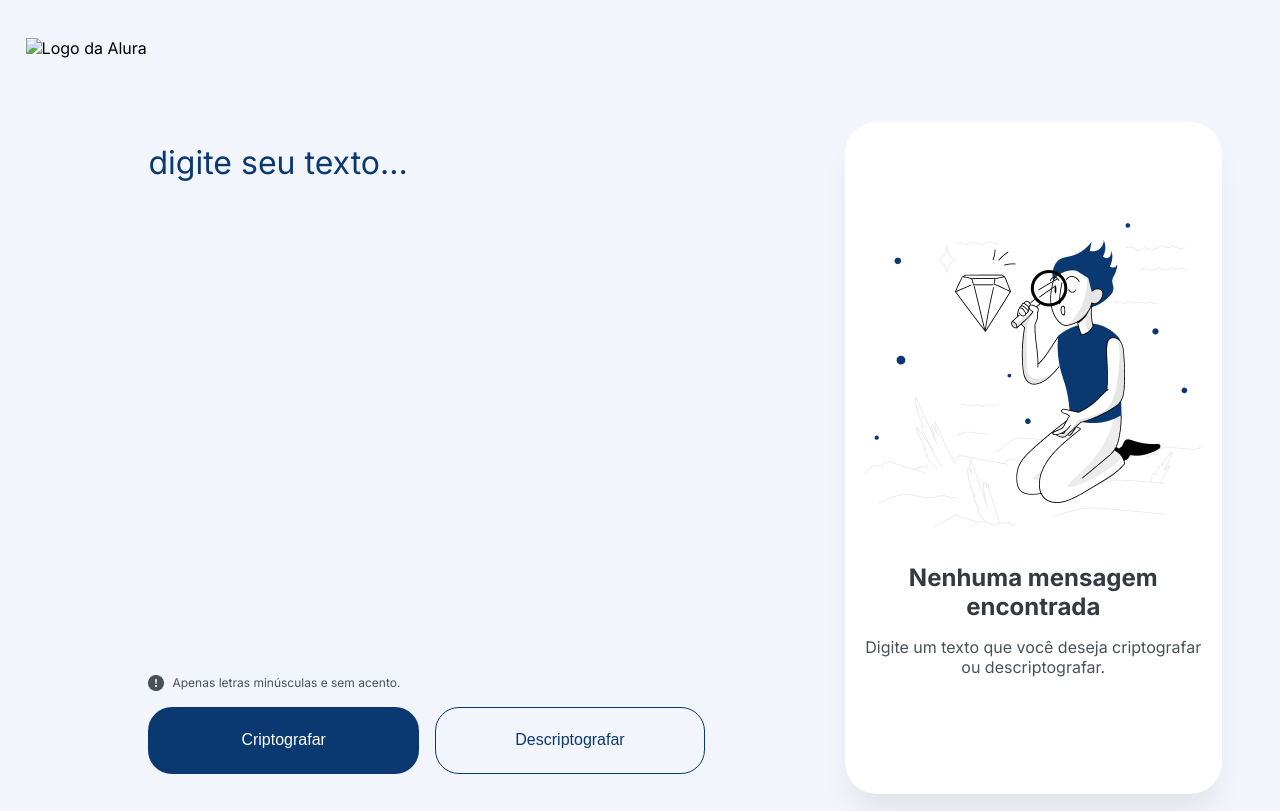
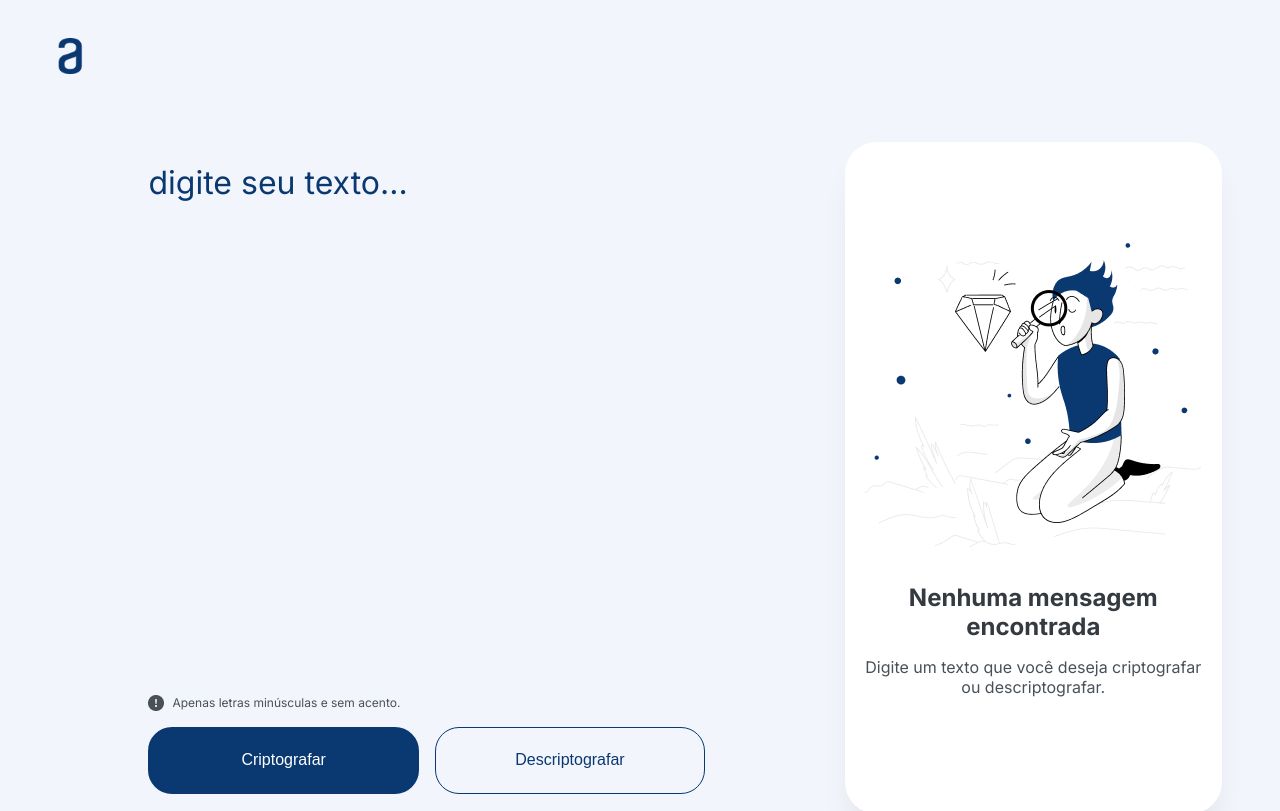
Before and after one commit to marcella-frnnd/decodificador, a plain HTML site: page index.html in a window 1280 px wide. Shown: the top 811 px of the page. Drawn offline with Linux system fonts and the light colour scheme; the site is published under a folder, as on GitHub Pages, so addresses that start at the root find nothing.

Commit message:
atualizando index.html

```diff
--- a/index.html
+++ b/index.html
@@ -8,7 +8,7 @@
 </head>
 <body>
     <header>
-        <img class="imagem__header" src="/img/Frame 6.png" alt="Logo da Alura">
+        <img class="imagem__header" src="./img/Frame 6.png" alt="Logo da Alura">
     </header>
 
     <main class="decodificador">
```
